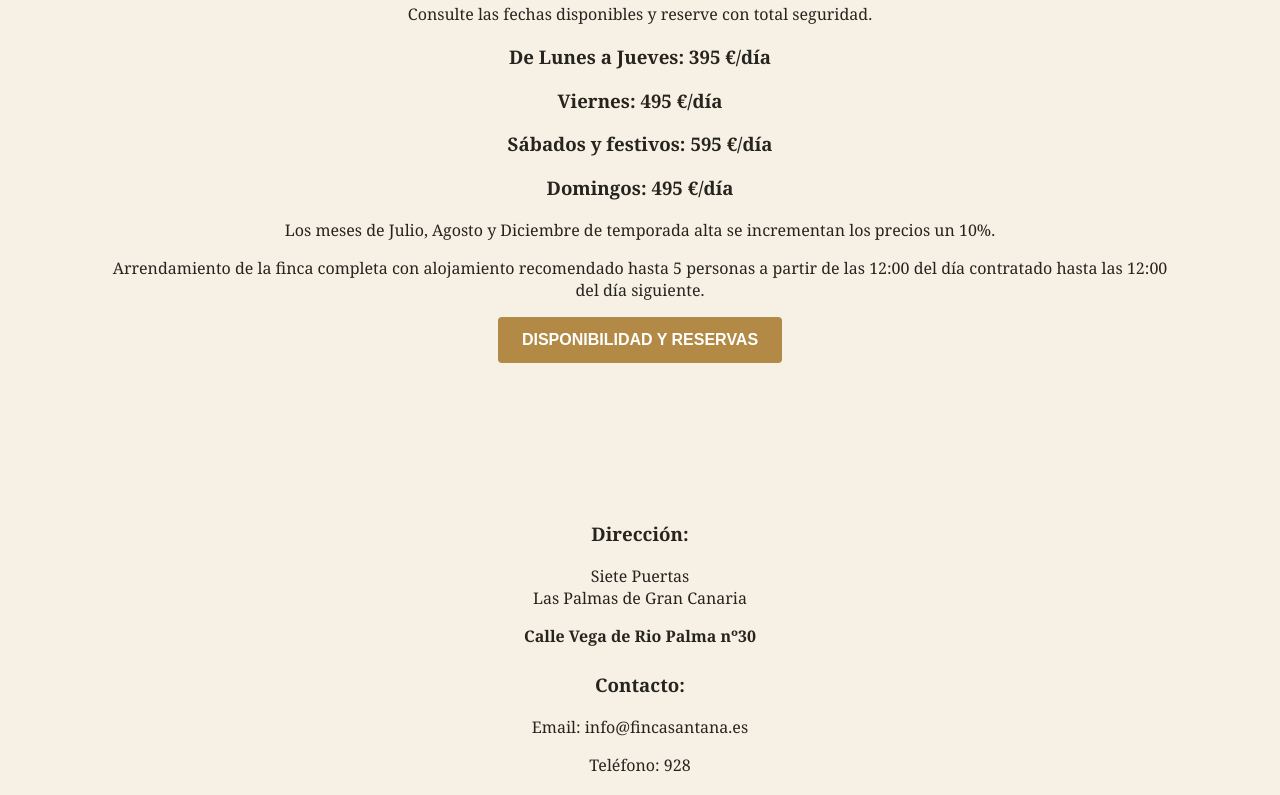
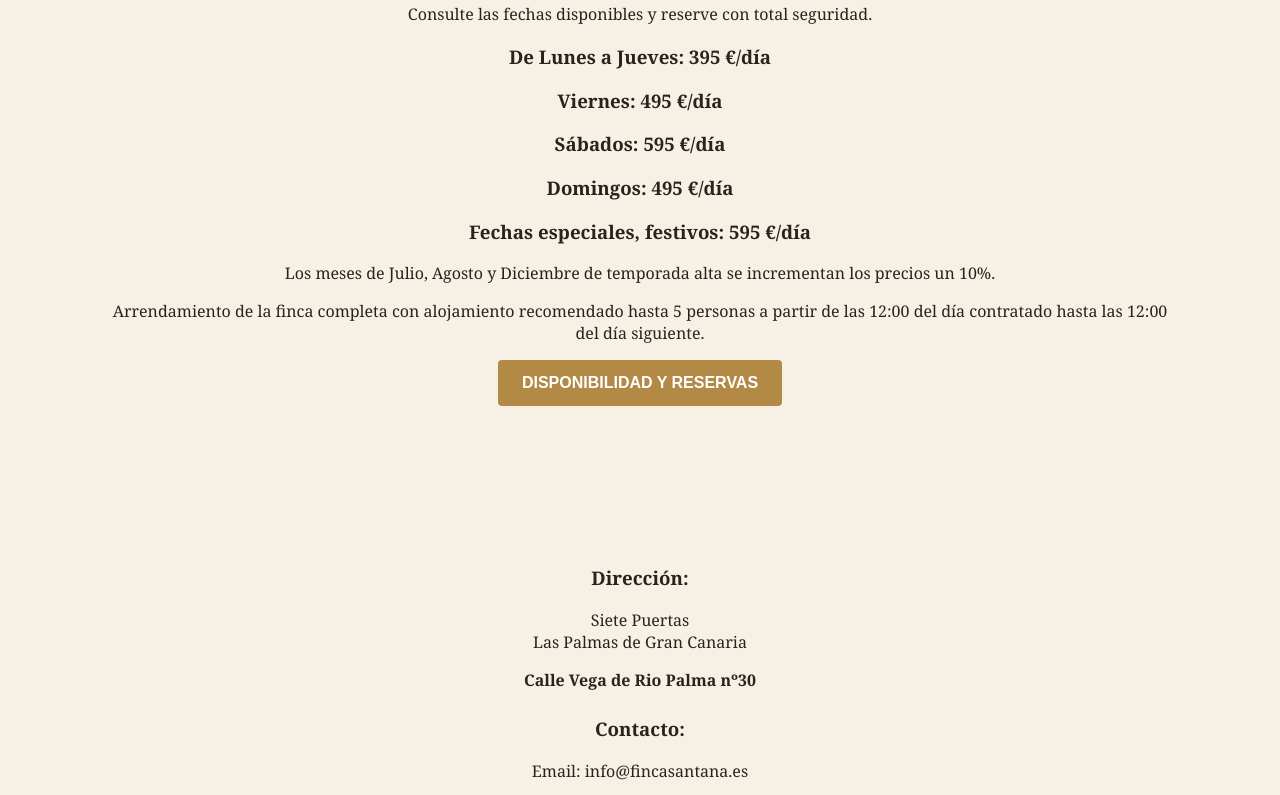
Before and after one commit to infofincasantana-bot/infofincasantana-bot.github.io, a plain HTML site: page index.html in a window 1280 px wide. Shown: the part 4676-5471 px from the top of the page. Drawn offline with Linux system fonts and the light colour scheme.

Commit message:
Update index.html

```diff
--- a/index.html
+++ b/index.html
@@ -1401,11 +1401,14 @@ footer {
     </h3>
 
     <h3>
-        Sábados y festivos: 595 €/día
+        Sábados: 595 €/día
     </h3>
 
     <h3>
         Domingos: 495 €/día
+    </h3>
+<h3>
+        Fechas especiales, festivos: 595 €/día
     </h3>
 
     <p>
```
